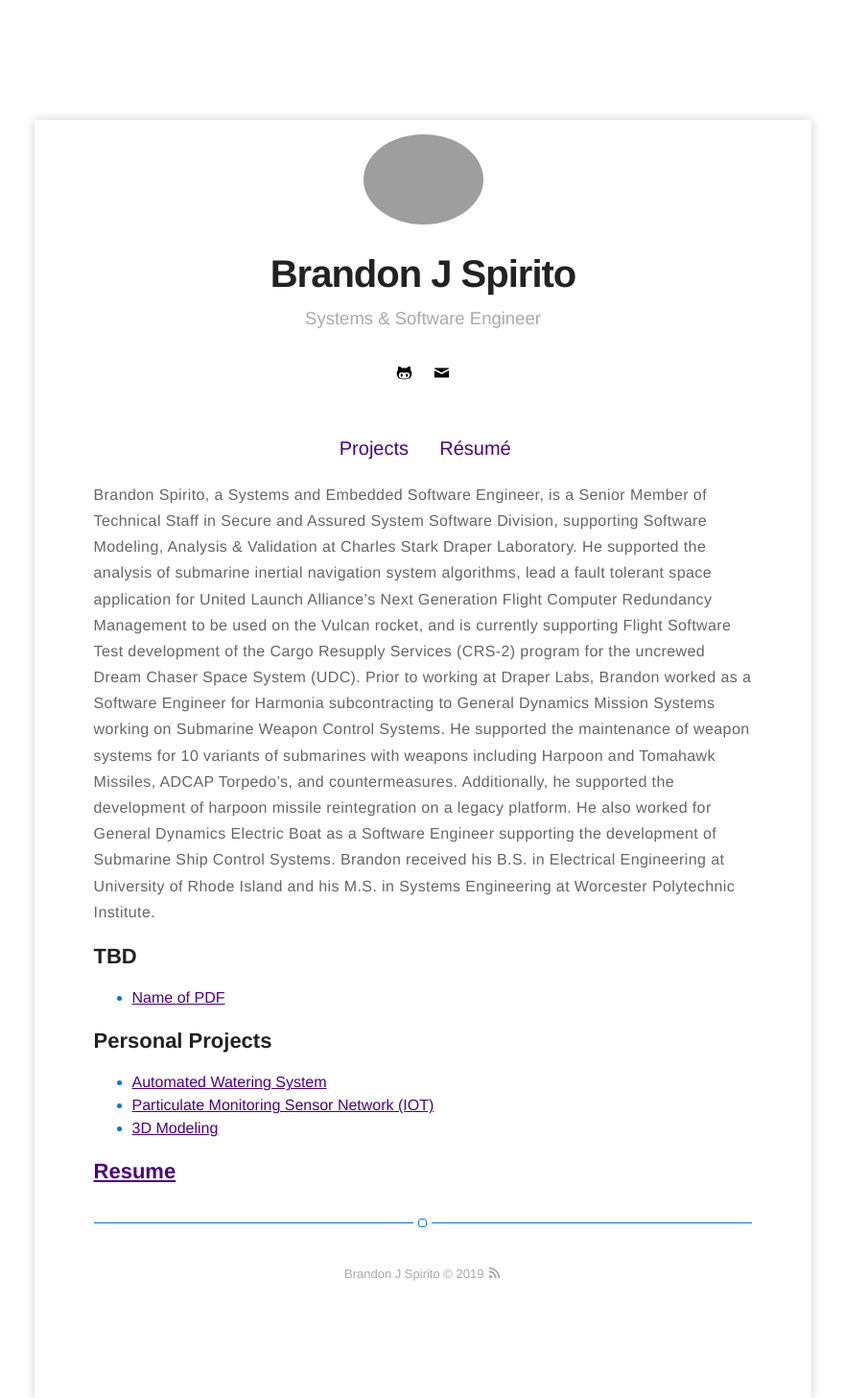
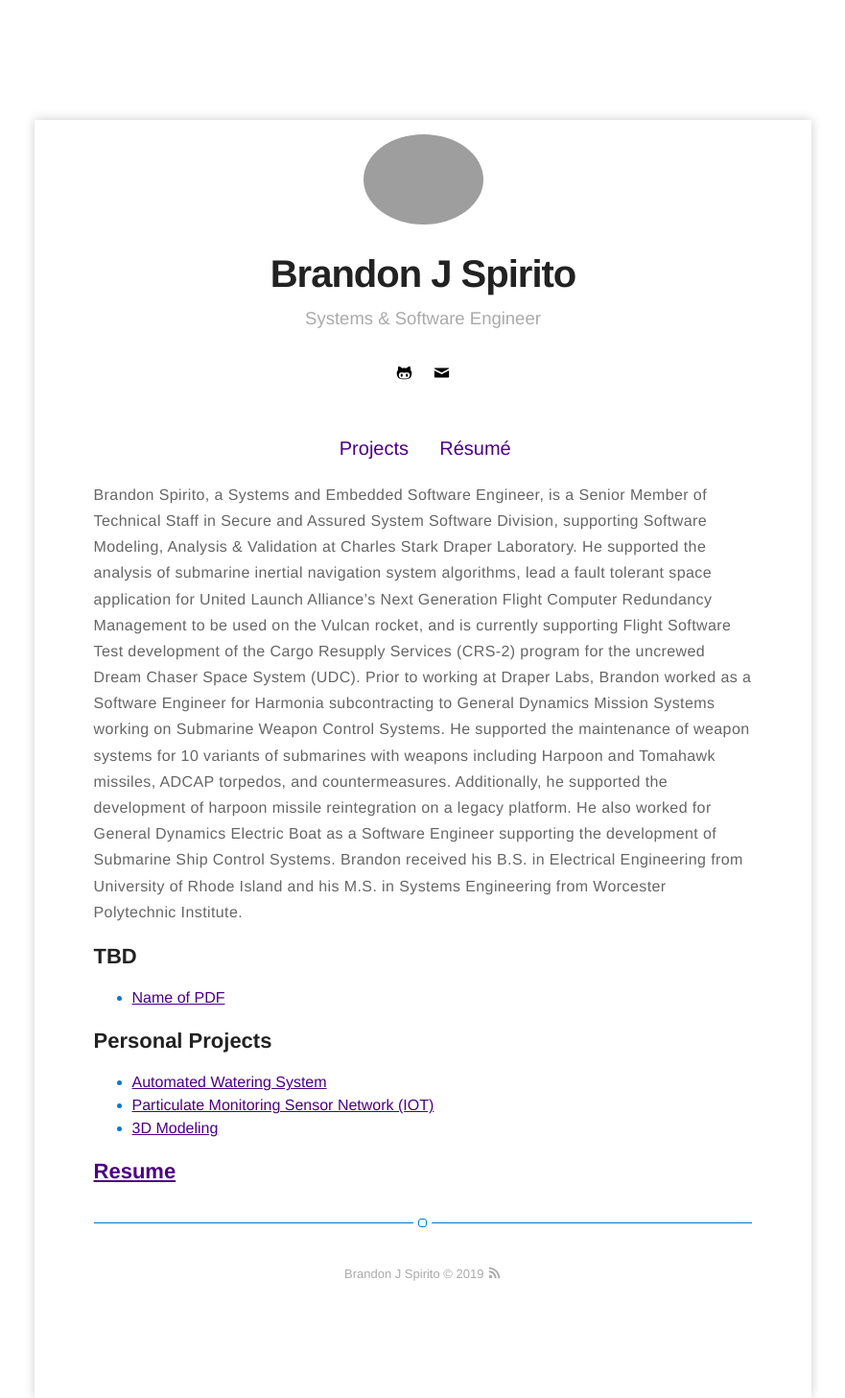
Before and after one commit to bspirito/bspirito.github.io, a Jekyll site: the page built from index.html, in a window 1280 px wide. Shown: the whole page at 96% size, without its empty margins (199-1080 px from the left). Built offline with Jekyll 4.4.1, drawn with Linux system fonts in a browser that asks for light colours; nearby versions of some CDN libraries; library files that are not in the unit come from our copies.

Commit message:
Update index.html

```diff
--- a/index.html
+++ b/index.html
@@ -14,11 +14,11 @@
 	Prior to working at Draper Labs, Brandon worked as a Software Engineer for Harmonia subcontracting
 	to General Dynamics Mission Systems working on Submarine Weapon Control Systems.
 	He supported the maintenance of weapon systems for 10 variants of submarines with weapons
-	including Harpoon and Tomahawk Missiles, ADCAP Torpedo’s, and countermeasures. Additionally,
+	including Harpoon and Tomahawk missiles, ADCAP torpedos, and countermeasures. Additionally,
 	he supported the development of harpoon missile reintegration on a legacy platform. He also
 	worked for General Dynamics Electric Boat as a Software Engineer supporting the development
-	of Submarine Ship Control Systems. Brandon received his B.S. in Electrical Engineering at
-	University of Rhode Island and his M.S. in Systems Engineering at Worcester Polytechnic Institute.
+	of Submarine Ship Control Systems. Brandon received his B.S. in Electrical Engineering from
+	University of Rhode Island and his M.S. in Systems Engineering from Worcester Polytechnic Institute.
 </p>
 <p>
 	<h2>TBD</h2>
```
